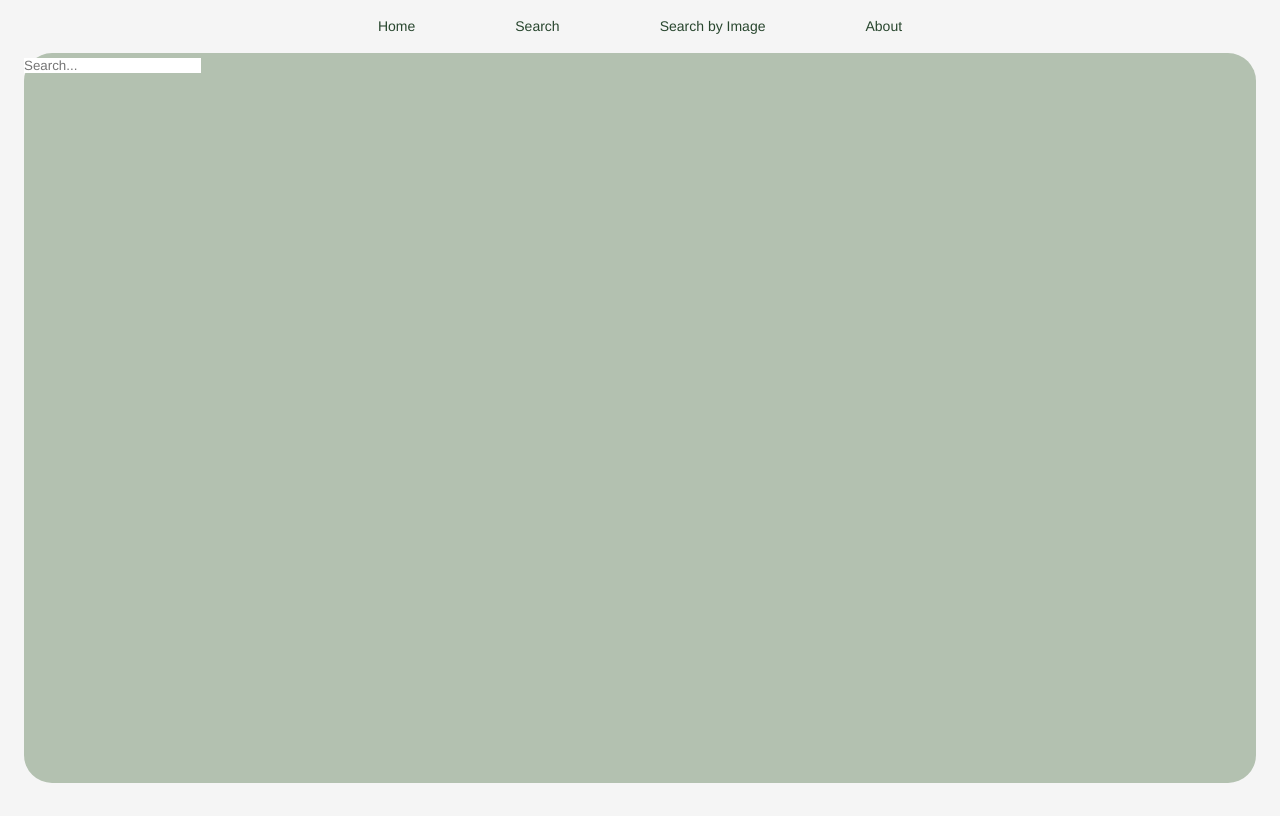
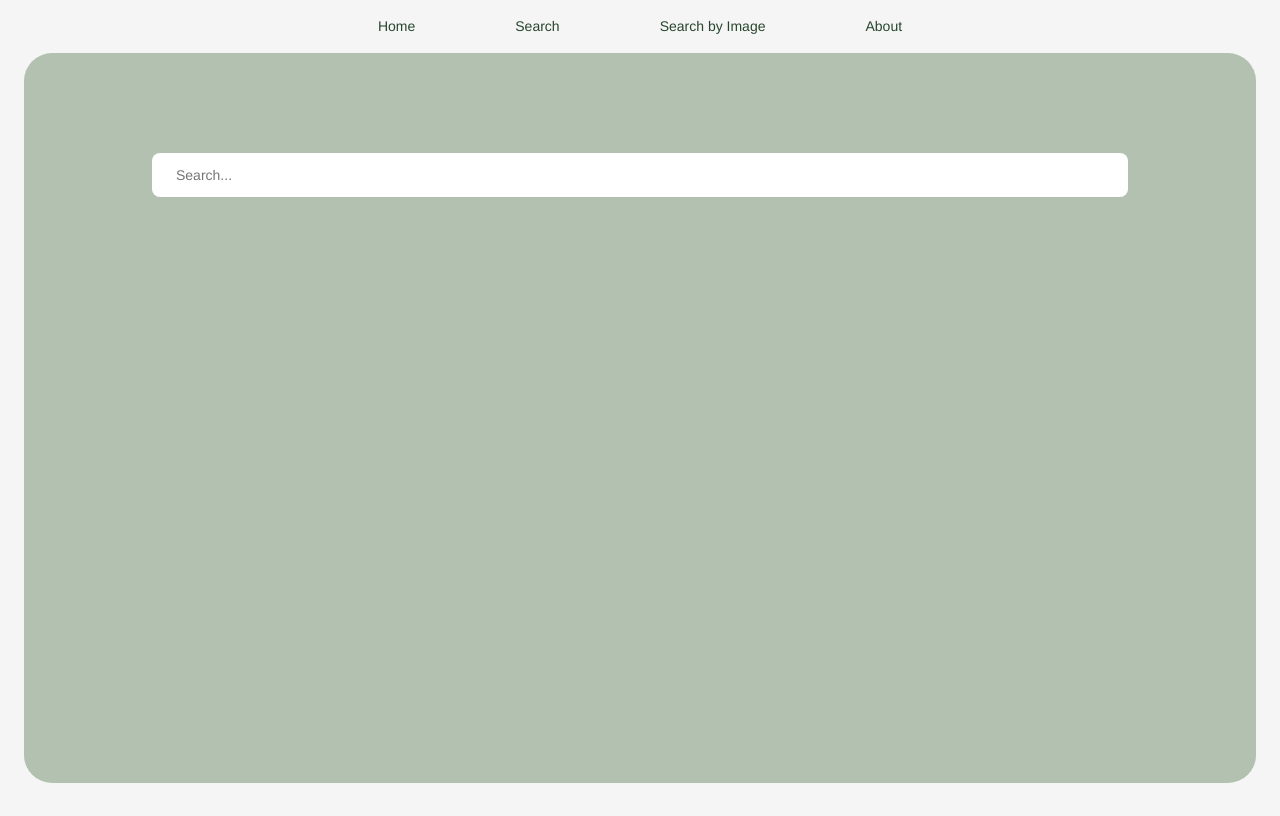
Before and after one commit to devinammar/flant, a React (Vite) app: page /search in a window 1280 px wide. Built offline with nearby package versions, Linux system fonts and the light colour scheme.

Commit message:
Searchbar component (Progress)

```diff
--- a/src/components/search/searchbar.css
+++ b/src/components/search/searchbar.css
@@ -1,11 +1,37 @@
-/* #searchbarcontainer{
+#searchbarcontainer {
+    /* width: 100%; */
+    width: calc(80vw - 48px);
+    max-height: 44px;
+    margin: 0 auto;
+    display: flex;
+    justify-content: center;
+    border-radius: 24px;
+    margin-top:100px;
+    position: relative;
+}
 
+#searchbar {
+    width: 100%;
+    padding-left: 24px;
+    padding-bottom: 12px;
+    padding-top: 12px;
+    font-size: var(--font-size-p);
+    outline: none;
+    border-radius: 8px;
+}
+
+#buttonsearch{
+  justify-self: end;
+  position: absolute;
+  align-self: center;
+  background-color: var(--primary-color);
+  color: var(--white-color);
+  height: 60%;
+  cursor: pointer;
+  right: 24px;
+}
+
+/* .searchbar:focus {
+    border-color: #4285F4;
+    box-shadow: 0 2px 10px rgba(66, 133, 244, 0.3);
 } */
-
-.searchbar {
-    width: 100%;
-    padding: 8px;
-    font-size: 16px;
-    border: 1px solid #ccc;
-    border-radius: 4px;
-}
--- a/src/components/search/searchbar.jsx
+++ b/src/components/search/searchbar.jsx
@@ -3,7 +3,10 @@ import "./searchbar.css"
 export const Searchbar = () => {
     return (
         <div id="searchbarcontainer">
-            <input placeholder="Search..." id="searchbar"/>
+            <input type="text" placeholder="Search..." id="searchbar"/>
+            <button id="buttonsearch">
+                <img src="" />
+            </button>
         </div>
     )
 }
```
